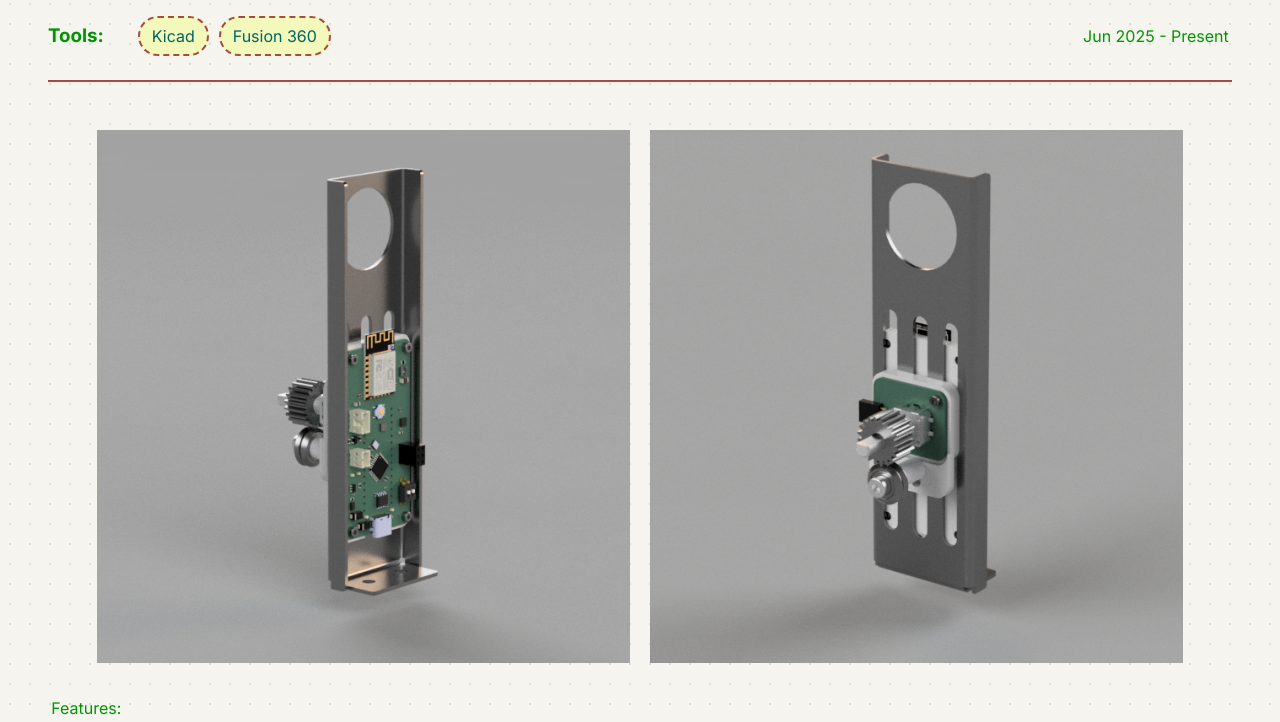
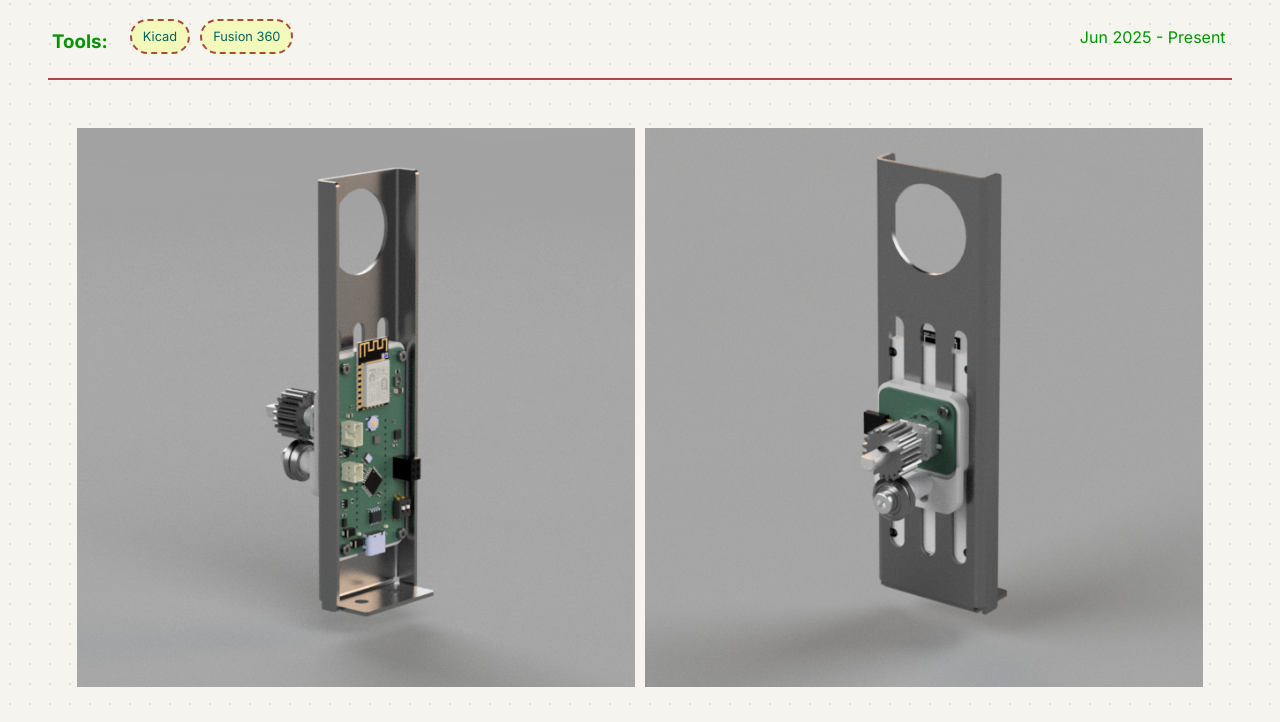
Before and after one commit to sophiayduan/The-Site, a website: page src/pages/endev.html in a window 1280 px wide. Shown: the part 246-968 px from the top of the page. Drawn offline with nearby package versions, Linux system fonts and the light colour scheme; a web font is replaced by a local one.

Commit message:
minor visual changes

```diff
--- a/src/pages/endev.html
+++ b/src/pages/endev.html
@@ -43,7 +43,7 @@
         <p>A system that monitors my printer using electronic and mechanical components.</p>
 
         <div style="display:flex;align-items:center;flex-wrap:wrap;gap:10px;">
-            <h3>Tools:</h3>
+            <h3 style="padding-bottom:0;">Tools:</h3>
 
             <ul class="tools">
                 <li>Kicad</li>
@@ -56,9 +56,9 @@
     </section>
 
     <section>
-        <div style="display:flex;flex-wrap:wrap;align-items:center; justify-content:center;gap:20px;padding:2rem 0rem;">
-            <img src="../../images/endev_back.png" width="45%" style="min-width:350px">
-            <img src="../../images/endev_front.png" width="45%" style="min-width:350px">
+        <div style="display:grid;grid-template-columns: repeat(auto-fit, minmax(300px, 1fr));gap:10px; padding:2rem 1.8rem;">
+            <img src="../../images/endev_back.png" style="width:100%;">
+            <img src="../../images/endev_front.png" style="width:100%">
         </div>
         <p>Features:</p>
         <ul>
--- a/src/style.css
+++ b/src/style.css
@@ -43,13 +43,14 @@ h1 {
 
 h3 {
     margin:0;
+    padding:10px 4px;
 }
 
 
 p {
     /* font-size: clamp(1rem, 3.5vw, 1rem); */
     font-size:1rem;
-    margin:0.2em;
+    margin:0.4em;
 }
 
 a {
@@ -237,18 +238,20 @@ a:hover #tooltip {
 
 .tools {
     display:flex;
+    flex-wrap:wrap;
     gap:10px;
     align-items:center;
-    margin-left:-1rem;
+    margin-left:-2rem;
 
     li {
         list-style-type: none;
         background-color:var(--clr-projects);
         width:fit-content;
-        padding:6px 12px;
+        padding:6px 11px;
         border-radius:100vw;
         color:var(--clr-projText);
         border:2px dashed var(--clr-projBorders);
+        font-size:0.8rem;
     }
 
 }
@@ -287,10 +290,18 @@ footer p {
 
     .proj
     {
-
         width:90%;
         flex:none;
 
+    }
+
+    .socials img {
+        cursor:pointer;
+        height:40px;
+    }
+
+    a{
+        font-weight:600;
     }
 
 }
```
Also changed, not shown: src/pages/jpeg.html (+4 -4 lines), src/pages/pnp.html (+1 -1 lines).
